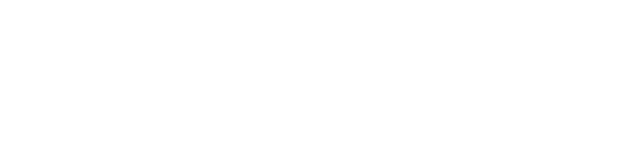
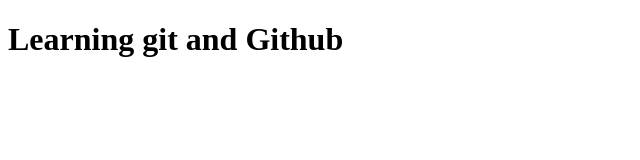
Before and after one commit to prem27408/learning-Git, a plain HTML site: page index.html in a window 1280 px wide. Shown: the whole page, without its empty margins (0-640 px from the left). Drawn offline with Linux system fonts and the light colour scheme.

Commit message:
second modification

```diff
--- a/index.html
+++ b/index.html
@@ -6,6 +6,6 @@
     <title>Document</title>
 </head>
 <body>
-
+  <h1>Learning git and Github</h1>
 </body>
 </html>
```
